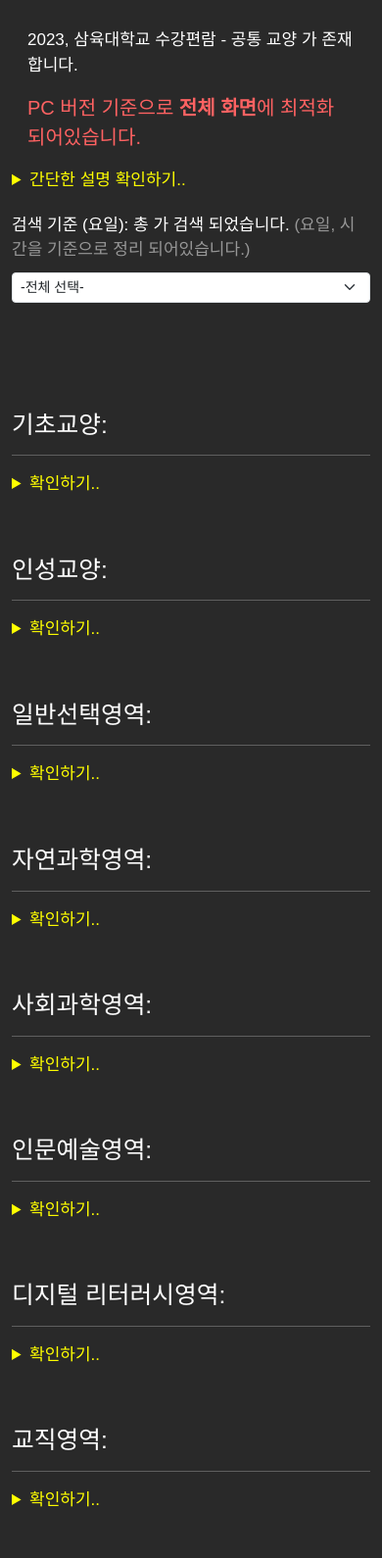
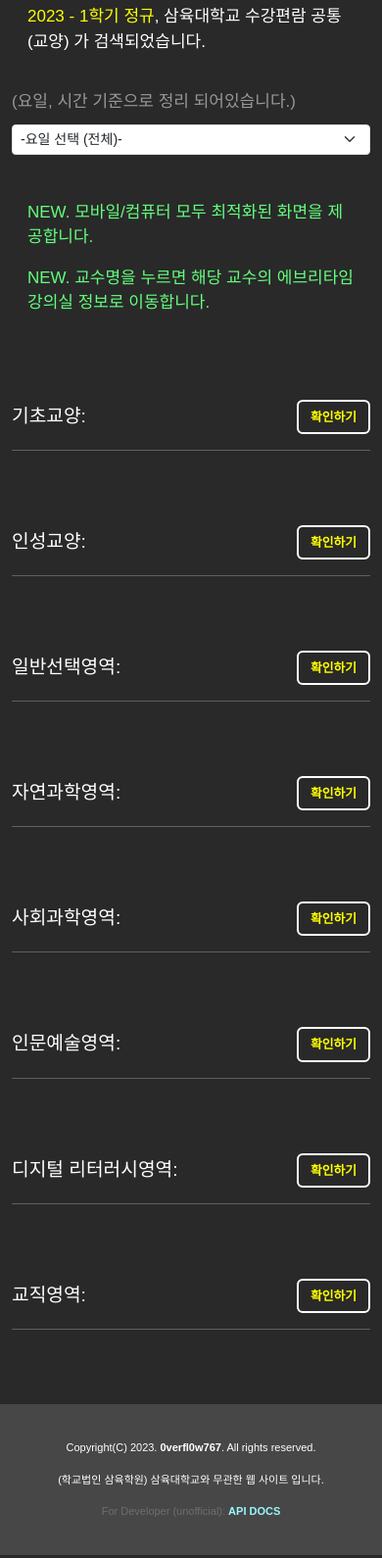
Before and after one commit to 0verfl0w767/syu-class.kro.kr, a website: page page/syu_api.html in a window 390 px wide. Shown: the part 98-1688 px from the top of the page at 98% size. Drawn offline with nearby package versions, Linux system fonts and the light colour scheme; no server answers; a web font is replaced by a local one.

Commit message:
Nodified the design interface for Mobile/PC
..

```diff
--- a/page/syu_api.html
+++ b/page/syu_api.html
@@ -5,9 +5,12 @@
   <title>unofficial_syu_api</title>
   <meta property="og:title" content="비공식 삼육대학교 공통교양 확인">
   <meta property="og:description" content="비공식 삼육대학교 공통교양 확인">
-  <meta name="viewport" content="width=device-width, initial-scale=0.7">
-  <link href="https://cdn.jsdelivr.net/npm/bootstrap@5.3.0-alpha1/dist/css/bootstrap.min.css" rel="stylesheet"
-    integrity="sha384-GLhlTQ8iRABdZLl6O3oVMWSktQOp6b7In1Zl3/Jr59b6EGGoI1aFkw7cmDA6j6gD" crossorigin="anonymous">
+  <meta name="viewport" content="width=device-width, initial-scale=1">
+  <script src="https://cdn.jsdelivr.net/npm/bootstrap@5.3.0-alpha2/dist/js/bootstrap.bundle.min.js"
+    integrity="sha384-qKXV1j0HvMUeCBQ+QVp7JcfGl760yU08IQ+GpUo5hlbpg51QRiuqHAJz8+BrxE/N"
+    crossorigin="anonymous"></script>
+  <link href="https://cdn.jsdelivr.net/npm/bootstrap@5.3.0-alpha2/dist/css/bootstrap.min.css" rel="stylesheet"
+    integrity="sha384-aFq/bzH65dt+w6FI2ooMVUpc+21e0SRygnTpmBvdBgSdnuTN7QbdgL+OapgHtvPp" crossorigin="anonymous">
   <link href="/css/main.css" rel="stylesheet" type="text/css">
   <link href="/css/media.css" rel="stylesheet" type="text/css">
 </head>
@@ -15,12 +18,11 @@
   <header>
     <div class="container">
       <div class="class-header">
-        <span style="font-size: 40px"><strong>unofficial_syu_api</strong></span>
+        <span style="font-size: 1.5rem"><strong>삼육대학교 공통(교양) 검색</strong></span>
       </div>
       <div class="class-header">
-        <p>2023, 삼육대학교 수강편람 - 공통 교양 <strong><span id="count" style="color: yellow;"></span></strong>가 존재합니다.</p>
-        <p style="font-size: 20px; color: #ff6262">PC 버전 기준으로 <strong>전체 화면</strong>에 최적화 되어있습니다.</p>
-        <details>
+        <p><span style="color: yellow;">2023 - 1학기 정규</span></strong>, 삼육대학교 수강편람 공통(교양) <strong><span id="count" style="color: yellow;"></span></strong>가 검색되었습니다.</p>
+        <!-- <details>
           <summary style="color: yellow;">간단한 설명 확인하기..</summary>
           <br>
           <div class="border border-white">
@@ -38,14 +40,13 @@
             <p>- 디지털 리터러시영역 (교양선택)</p>
             <p>- 교직영역 (교직필수)</p>
           </div>
-        </details>
+        </details> -->
       </div>
       <div class="class-header">
-        <span>검색 기준 (요일): 총 <strong><span id="daySelectCount" style="color: yellow;"></span></strong>가 검색 되었습니다.</span>
-        <span style="color: #979797;">(요일, 시간을 기준으로 정리 되어있습니다.)</span>
+        <span style="color: #979797;">(요일, 시간 기준으로 정리 되어있습니다.)</span>
         <div class="class-search">
           <select class="form-select form-select-sm" name="daySelect" onchange="daySelectEvent(this)">
-            <option value="전체" selected>-전체 선택-</option>
+            <option value="전체" selected>-요일 선택 (전체)-</option>
             <option value="월">-월요일-</option>
             <option value="화">-화요일-</option>
             <option value="수">-수요일-</option>
@@ -54,92 +55,167 @@
           </select>
         </div>
       </div>
+      <div class="class-header">
+        <p><span style="color: #63ff7d;">NEW. 모바일/컴퓨터 모두 최적화된 화면을 제공합니다.</span></p>
+        <p><span style="color: #63ff7d;">NEW. 교수명을 누르면 해당 교수의 에브리타임 강의실 정보로 이동합니다.</span></p>
+      </div>
     </div>
   </header>
   <section>
     <div class="container">
       <div class="class-section">
-        <h2>기초교양: <strong><span id="1"></span></strong></h2>
+        <div class="leftright">
+          <span class="class-area">
+            기초교양: <strong><span id="1"></span></strong>
+          </span>
+          <button class="btn class-btn" type="button" data-bs-toggle="collapse" data-bs-target="#11"
+            aria-expanded="false" aria-controls="collapseExample">
+            <span style="color: yellow;">
+              <strong>확인하기</strong>
+            </span>
+          </button>
+          </span>
+        </div>
         <hr>
-        <details>
-          <summary style="color: yellow;">확인하기..</summary>
-          <br>
+        <div class="collapse" id="11">
           <span id="11"></span>
-        </details>
+        </div>
       </div>
       <div class="class-section">
-        <h2>인성교양: <strong><span id="2"></span></strong></h2>
+        <div class="leftright">
+          <span class="class-area">
+            인성교양: <strong><span id="2"></span></strong>
+          </span>
+          <button class="btn class-btn" type="button" data-bs-toggle="collapse" data-bs-target="#22"
+            aria-expanded="false" aria-controls="collapseExample">
+            <span style="color: yellow;">
+              <strong>확인하기</strong>
+            </span>
+          </button>
+          </span>
+        </div>
         <hr>
-        <details>
-          <summary style="color: yellow;">확인하기..</summary>
-          <br>
+        <div class="collapse" id="22">
           <span id="22"></span>
-        </details>
+        </div>
       </div>
       <div class="class-section">
-        <h2>일반선택영역: <strong><span id="3"></span></strong></h2>
+        <div class="leftright">
+          <span class="class-area">
+            일반선택영역: <strong><span id="3"></span></strong>
+          </span>
+          <button class="btn class-btn" type="button" data-bs-toggle="collapse" data-bs-target="#33"
+            aria-expanded="false" aria-controls="collapseExample">
+            <span style="color: yellow;">
+              <strong>확인하기</strong>
+            </span>
+          </button>
+          </span>
+        </div>
         <hr>
-        <details>
-          <summary style="color: yellow;">확인하기..</summary>
-          <br>
+        <div class="collapse" id="33">
           <span id="33"></span>
-        </details>
+        </div>
       </div>
       <div class="class-section">
-        <h2>자연과학영역: <strong><span id="4"></span></strong></h2>
+        <div class="leftright">
+          <span class="class-area">
+            자연과학영역: <strong><span id="4"></span></strong>
+          </span>
+          <button class="btn class-btn" type="button" data-bs-toggle="collapse" data-bs-target="#44"
+            aria-expanded="false" aria-controls="collapseExample">
+            <span style="color: yellow;">
+              <strong>확인하기</strong>
+            </span>
+          </button>
+          </span>
+        </div>
         <hr>
-        <details>
-          <summary style="color: yellow;">확인하기..</summary>
-          <br>
+        <div class="collapse" id="44">
           <span id="44"></span>
-        </details>
+        </div>
       </div>
       <div class="class-section">
-        <h2>사회과학영역: <strong><span id="5"></span></strong></h2>
+        <div class="leftright">
+          <span class="class-area">
+            사회과학영역: <strong><span id="5"></span></strong>
+          </span>
+          <button class="btn class-btn" type="button" data-bs-toggle="collapse" data-bs-target="#55"
+            aria-expanded="false" aria-controls="collapseExample">
+            <span style="color: yellow;">
+              <strong>확인하기</strong>
+            </span>
+          </button>
+          </span>
+        </div>
         <hr>
-        <details>
-          <summary style="color: yellow;">확인하기..</summary>
-          <br>
+        <div class="collapse" id="55">
           <span id="55"></span>
-        </details>
+        </div>
       </div>
       <div class="class-section">
-        <h2>인문예술영역: <strong><span id="6"></span></strong></h2>
+        <div class="leftright">
+          <span class="class-area">
+            인문예술영역: <strong><span id="6"></span></strong>
+          </span>
+          <button class="btn class-btn" type="button" data-bs-toggle="collapse" data-bs-target="#66"
+            aria-expanded="false" aria-controls="collapseExample">
+            <span style="color: yellow;">
+              <strong>확인하기</strong>
+            </span>
+          </button>
+          </span>
+        </div>
         <hr>
-        <details>
-          <summary style="color: yellow;">확인하기..</summary>
-          <br>
+        <div class="collapse" id="66">
           <span id="66"></span>
-        </details>
+        </div>
       </div>
       <div class="class-section">
-        <h2>디지털 리터러시영역: <strong><span id="7"></span></strong></h2>
+        <div class="leftright">
+          <span class="class-area">
+            디지털 리터러시영역: <strong><span id="7"></span></strong>
+          </span>
+          <button class="btn class-btn" type="button" data-bs-toggle="collapse" data-bs-target="#77"
+            aria-expanded="false" aria-controls="collapseExample">
+            <span style="color: yellow;">
+              <strong>확인하기</strong>
+            </span>
+          </button>
+          </span>
+        </div>
         <hr>
-        <details>
-          <summary style="color: yellow;">확인하기..</summary>
-          <br>
+        <div class="collapse" id="77">
           <span id="77"></span>
-        </details>
+        </div>
       </div>
       <div class="class-section">
-        <h2>교직영역: <strong><span id="8"></span></strong></h2>
+        <div class="leftright">
+          <span class="class-area">
+            교직영역: <strong><span id="8"></span></strong>
+          </span>
+          <button class="btn class-btn" type="button" data-bs-toggle="collapse" data-bs-target="#88"
+            aria-expanded="false" aria-controls="collapseExample">
+            <span style="color: yellow;">
+              <strong>확인하기</strong>
+            </span>
+          </button>
+          </span>
+        </div>
         <hr>
-        <details>
-          <summary style="color: yellow;">확인하기..</summary>
-          <br>
+        <div class="collapse" id="88">
           <span id="88"></span>
-        </details>
+        </div>
       </div>
     </div>
   </section>
   <footer>
-    <p>Copyright(C) 2023. <strong>Anonymous</strong>. All rights reserved.</p>
+    <p>Copyright(C) 2023. <strong>0verfl0w767</strong>. All rights reserved.</p>
     <p>(학교법인 삼육학원) 삼육대학교와 무관한 웹 사이트 입니다.</p>
     <p style="color: #6e6e6e;">
       For Developer (unofficial):
       <strong><a href="/api/docs">API DOCS</a></strong>
     </p>
-    <p style="color: #6e6e6e;">last data updated: <strong><span id="time" style="color: white;"></span></strong>
   </footer>
   <script src="/js/main.js"></script>
 </body>
--- a/public/css/main.css
+++ b/public/css/main.css
@@ -9,14 +9,14 @@
   margin: 1rem;
 }
 a {
-  color: #44f3ff;
+  color: #99f8ff;
   text-decoration: none;
 }
 header {
-  padding: 20px 0px 20px 0px;
+  padding: 20px 0px 0px 0px;
 }
 section {
-  padding: 40px 0px 40px 0px;
+  padding: 30px 0px 30px 0px;
 }
 footer {
   background-color: #474747;
@@ -43,5 +43,21 @@
   border-width: 1px;
   border-color: white;
   border-style: solid;
-  margin: 10px
+  margin: 10px;
 }
+.leftright {
+  display: flex;
+  justify-content: space-between;
+  /* border: .1rem red solid; */
+}
+.class-area {
+  font-size: 2rem;
+}
+.class-btn {
+  font-size: 17px;
+  color: white;
+  border-width: 2px;
+  border-style: solid;
+  border-color: white;
+  background-color: transparent;
+}
--- a/public/css/media.css
+++ b/public/css/media.css
@@ -27,4 +27,11 @@
     /* padding: 60px; */
     /* font-size: 8px; */
   }
+  .class-section .class-area {
+    font-size: 1.2rem;
+    line-height: 1.8;
+  }
+  .class-section .class-btn {
+    font-size: 0.8rem;
+  }
 }
```
Also changed, not shown: page/syu_api_docs.html (+4 -4 lines), public/js/main.js (+23 -17 lines).
